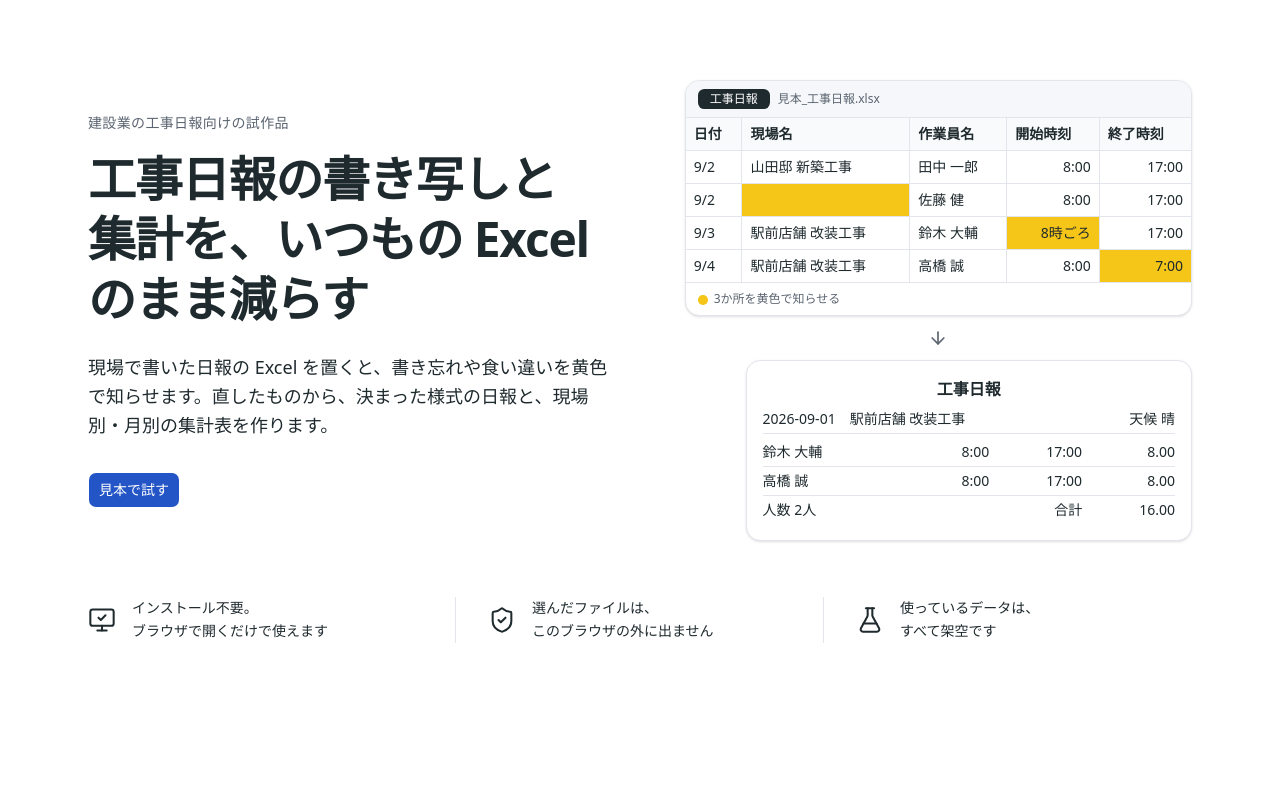
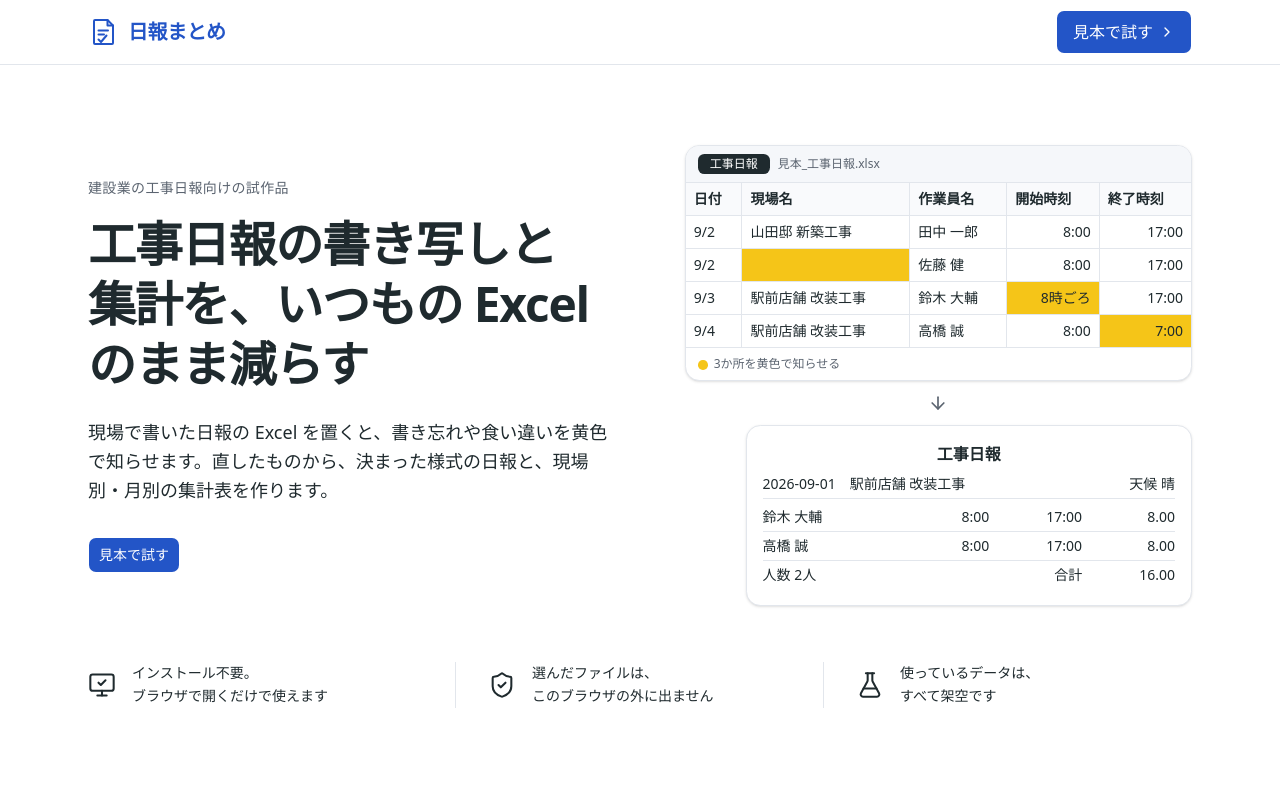
Before and after one commit to nemonsoon/construction-daily-report, a React (Vite) app: page / in a window 1280 px wide. Shown: the top 800 px of the page. Built offline with nearby package versions, Linux system fonts and the light colour scheme.

Commit message:
feat: split the landing page and the app screen by the URL hash

```diff
--- a/src/app/App.tsx
+++ b/src/app/App.tsx
@@ -2,17 +2,27 @@
 import { Hero } from "./Hero.tsx";
 import { Pains } from "./Pains.tsx";
 import { Showcase } from "./Showcase.tsx";
+import { SiteHeader } from "./SiteHeader.tsx";
 import { Steps } from "./Steps.tsx";
+import { useScreen } from "./useScreen.ts";
 
 export function App() {
+	const screen = useScreen();
+
 	return (
 		<>
-			<Hero />
+			<SiteHeader screen={screen} />
 			<main>
-				<Pains />
-				<Steps />
-				<Showcase />
-				<Details />
+				{/* 画面を外さず隠すだけにして、説明のページへ戻っても手順の結果を残す */}
+				<div hidden={screen !== "landing"}>
+					<Hero />
+					<Pains />
+					<Showcase />
+					<Details />
+				</div>
+				<div hidden={screen !== "app"}>
+					<Steps />
+				</div>
 			</main>
 			<footer className="border-t border-line">
 				<div className="mx-auto flex max-w-6xl flex-col gap-2 px-4 py-8 text-sm text-muted-foreground sm:flex-row sm:justify-between sm:px-6">
--- /dev/null
+++ b/src/app/BrandMark.tsx
@@ -0,0 +1,21 @@
+type Props = { className?: string };
+
+// ロゴの印（日報の紙とチェック）。色は文字の色を引き継ぐ
+export function BrandMark({ className }: Props) {
+	return (
+		<svg
+			viewBox="0 0 64 64"
+			fill="none"
+			stroke="currentColor"
+			strokeWidth={4}
+			strokeLinecap="round"
+			strokeLinejoin="round"
+			aria-hidden="true"
+			className={className}
+		>
+			<path d="M14 8h25l11 11v35a2 2 0 0 1-2 2H14a2 2 0 0 1-2-2V10a2 2 0 0 1 2-2Z" />
+			<path d="M39 8v11h11M21 29h19M21 37h11" />
+			<path d="m21 47 5 5 11-13" />
+		</svg>
+	);
+}
--- a/src/app/Hero.tsx
+++ b/src/app/Hero.tsx
@@ -1,6 +1,7 @@
 import { FlaskConical, MonitorCheck, ShieldCheck } from "lucide-react";
 import { Button } from "@/components/ui/button";
 import { SheetDemo } from "./SheetDemo.tsx";
+import { APP_HASH, HEADING_ID } from "./screen.ts";
 
 const PROMISES = [
 	{
@@ -22,13 +23,17 @@
 
 export function Hero() {
 	return (
-		<header className="mx-auto max-w-6xl px-4 pt-14 pb-16 sm:px-6 lg:pt-20 lg:pb-20">
+		<section className="mx-auto max-w-6xl px-4 pt-14 pb-16 sm:px-6 lg:pt-20 lg:pb-20">
 			<div className="grid gap-12 lg:grid-cols-[1.05fr_1fr] lg:items-center lg:gap-16">
 				<div>
 					<p className="text-sm font-medium tracking-wide text-muted-foreground">
 						建設業の工事日報向けの試作品
 					</p>
-					<h1 className="mt-4 text-4xl font-bold leading-tight tracking-tight sm:text-5xl">
+					<h1
+						id={HEADING_ID.landing}
+						tabIndex={-1}
+						className="mt-4 text-4xl font-bold leading-tight tracking-tight outline-none sm:text-5xl"
+					>
 						工事日報の書き写しと集計を、いつもの Excel のまま減らす
 					</h1>
 					<p className="mt-6 max-w-xl text-lg leading-relaxed">
@@ -36,7 +41,7 @@
 						を置くと、書き忘れや食い違いを黄色で知らせます。直したものから、決まった様式の日報と、現場別・月別の集計表を作ります。
 					</p>
 					<Button asChild size="lg" className="mt-8">
-						<a href="#try">見本で試す</a>
+						<a href={APP_HASH}>見本で試す</a>
 					</Button>
 				</div>
 				<SheetDemo />
@@ -56,6 +61,6 @@
 					</li>
 				))}
 			</ul>
-		</header>
+		</section>
 	);
 }
--- /dev/null
+++ b/src/app/SiteHeader.tsx
@@ -0,0 +1,35 @@
+import { ChevronLeft, ChevronRight } from "lucide-react";
+import { Button } from "@/components/ui/button";
+import { BrandMark } from "./BrandMark.tsx";
+import { APP_HASH, LANDING_HASH, type Screen } from "./screen.ts";
+
+export function SiteHeader({ screen }: { screen: Screen }) {
+	return (
+		<header className="sticky top-0 z-10 border-b border-line bg-white/95 backdrop-blur">
+			<div className="mx-auto flex h-16 max-w-6xl items-center justify-between gap-4 px-4 sm:px-6">
+				<a
+					href={LANDING_HASH}
+					className="flex min-h-11 items-center gap-2 rounded-lg text-xl font-bold tracking-tight text-brand"
+				>
+					<BrandMark className="size-8" />
+					日報まとめ
+				</a>
+				{screen === "landing" ? (
+					<Button asChild className="h-11 px-4 text-base">
+						<a href={APP_HASH}>
+							見本で試す
+							<ChevronRight aria-hidden />
+						</a>
+					</Button>
+				) : (
+					<Button asChild variant="outline" className="h-11 px-4 text-base">
+						<a href={LANDING_HASH}>
+							<ChevronLeft aria-hidden />
+							説明に戻る
+						</a>
+					</Button>
+				)}
+			</div>
+		</header>
+	);
+}
--- a/src/app/Steps.tsx
+++ b/src/app/Steps.tsx
@@ -22,6 +22,7 @@
 	stepMarks,
 } from "./flow.ts";
 import { StepCard } from "./StepCard.tsx";
+import { HEADING_ID } from "./screen.ts";
 
 const TONES = {
 	done: "bg-tape-soft",
@@ -148,11 +149,15 @@
 	}
 
 	return (
-		<section id="try" className="scroll-mt-6 border-y border-line bg-surface">
+		<section className="border-y border-line bg-surface">
 			<div className="mx-auto max-w-5xl px-4 py-16 sm:px-6 sm:py-20">
-				<h2 className="text-2xl font-bold tracking-tight sm:text-3xl">
+				<h1
+					id={HEADING_ID.app}
+					tabIndex={-1}
+					className="text-2xl font-bold tracking-tight outline-none sm:text-3xl"
+				>
 					見本で試す
-				</h2>
+				</h1>
 				<p className="mt-3 text-muted-foreground">
 					3段で終わります。手元の日報の Excel でも試せます。
 				</p>
--- /dev/null
+++ b/src/app/screen.ts
@@ -0,0 +1,19 @@
+export type Screen = "landing" | "app";
+
+export const APP_HASH = "#try";
+export const LANDING_HASH = "#top";
+
+export const HEADING_ID: Record<Screen, string> = {
+	landing: "landing-title",
+	app: "app-title",
+};
+
+export const DOCUMENT_TITLE: Record<Screen, string> = {
+	landing: "日報まとめ｜工事日報の Excel から日報と集計表を作る",
+	app: "見本で試す｜日報まとめ",
+};
+
+// 印が無いときや知らない印のときは、説明のページを出す
+export function screenFromHash(hash: string): Screen {
+	return hash === APP_HASH ? "app" : "landing";
+}
--- /dev/null
+++ b/src/app/useScreen.ts
@@ -0,0 +1,34 @@
+import { useEffect, useRef, useState } from "react";
+import {
+	DOCUMENT_TITLE,
+	HEADING_ID,
+	type Screen,
+	screenFromHash,
+} from "./screen.ts";
+
+export function useScreen(): Screen {
+	const [screen, setScreen] = useState(() =>
+		screenFromHash(window.location.hash),
+	);
+	// 最初の表示では見出しへ移らない。印が変わって画面を切り替えたときだけ移る
+	const switched = useRef(false);
+
+	useEffect(() => {
+		const onHashChange = () => {
+			switched.current = true;
+			setScreen(screenFromHash(window.location.hash));
+		};
+		window.addEventListener("hashchange", onHashChange);
+		return () => window.removeEventListener("hashchange", onHashChange);
+	}, []);
+
+	useEffect(() => {
+		document.title = DOCUMENT_TITLE[screen];
+		if (!switched.current) return;
+		switched.current = false;
+		window.scrollTo(0, 0);
+		document.getElementById(HEADING_ID[screen])?.focus();
+	}, [screen]);
+
+	return screen;
+}
```
Also changed, not shown: 1 other file (tests, documents, lock files or other folders).
